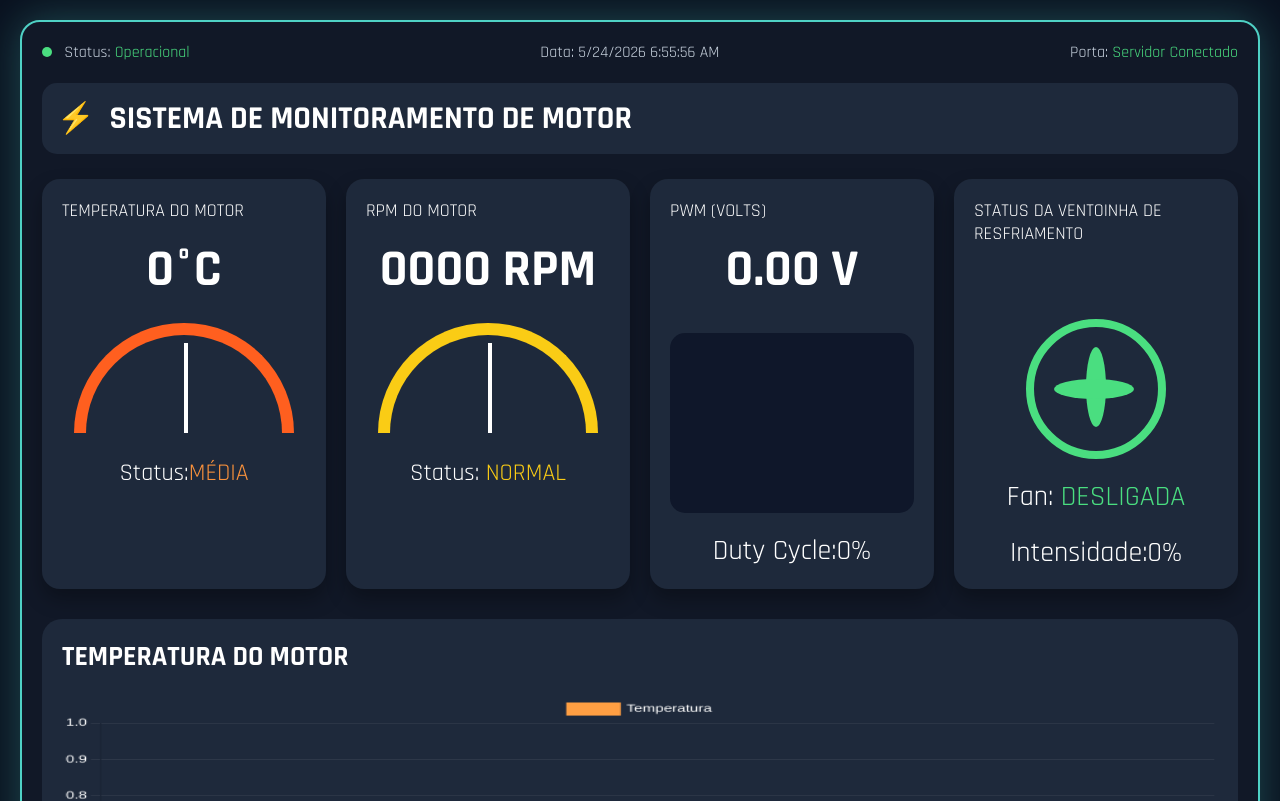
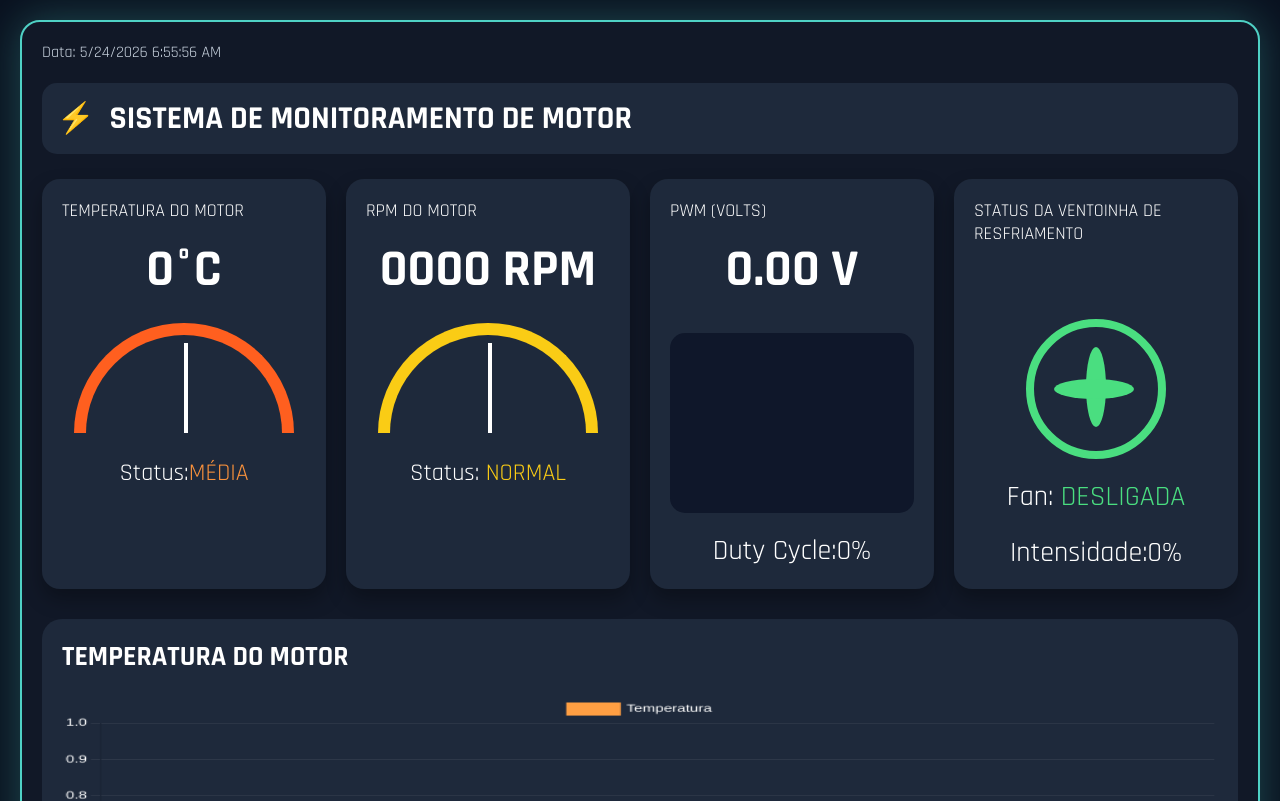
Before and after one commit to AdrianBry/Sistema-de-Monitoramento-de-Motor, a website: page public/index.html in a window 1280 px wide. Shown: the top 801 px of the page. Drawn offline with nearby package versions, Linux system fonts and the light colour scheme.

Commit message:
Update index.html

```diff
--- a/public/index.html
+++ b/public/index.html
@@ -14,15 +14,7 @@
 
         <!-- TOPBAR -->
         <div class="topbar">
-            <div class="status">
-                <span class="green-dot"></span>
-                Status: <span class="green">Operacional</span>
-            </div>
             <div class="date" id="dateNow">Data: --</div>
-            <div class="port">
-                Porta:
-                <span class="green">Servidor Conectado</span>
-            </div>
         </div>
 
         <!-- TITLE -->
```
